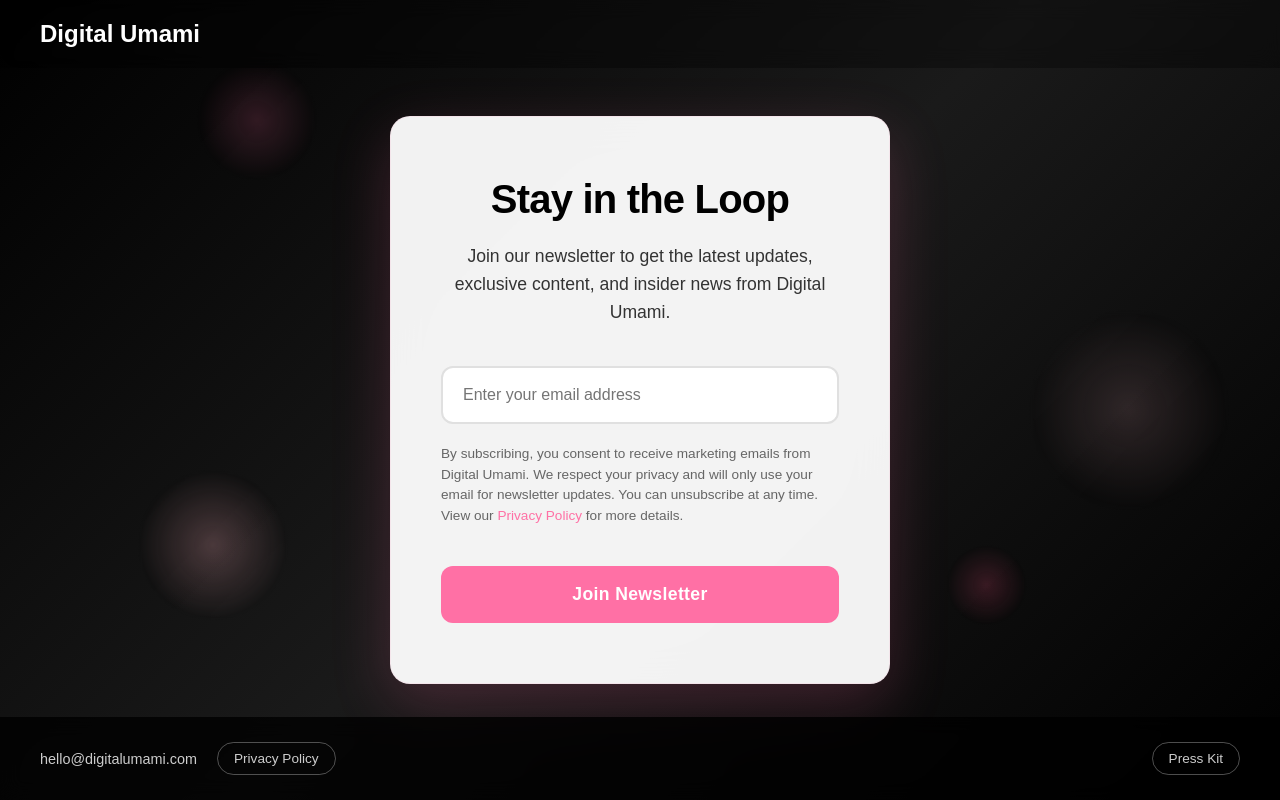
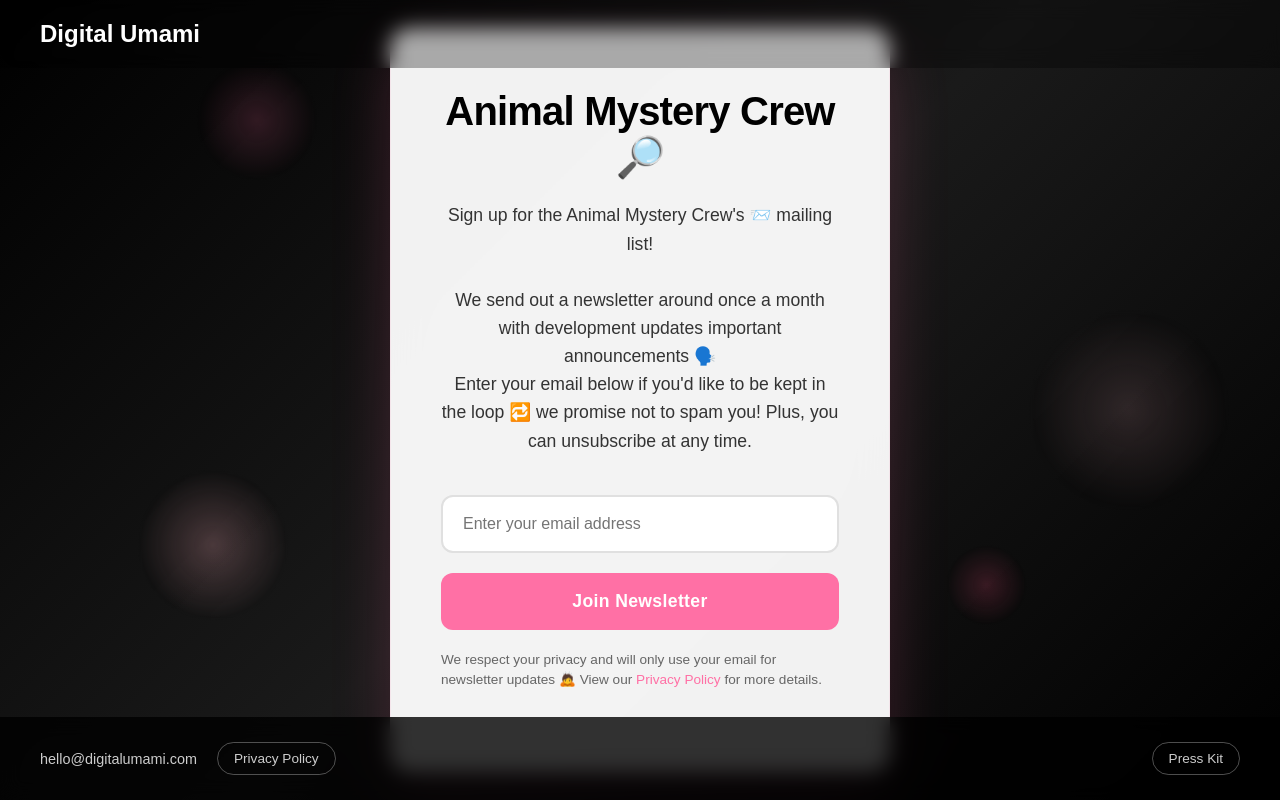
Before and after one commit to digitalumami/digitalumami.github.io, a plain HTML site: page index.html in a window 1280 px wide. Drawn offline with Linux system fonts and the light colour scheme; files whose address does not match are found by name; a web font is replaced by a local one.

Commit message:
[UPDATE] Page Text

```diff
--- a/index.html
+++ b/index.html
@@ -29,8 +29,13 @@
     <!-- Main Content -->
     <div class="main-container">
         <div class="signup-box">
-            <h1>Stay in the Loop</h1>
-            <p>Join our newsletter to get the latest updates, exclusive content, and insider news from Digital Umami.</p>
+            <h1>Animal Mystery Crew 🔎</h1>
+            <p>
+            Sign up for the Animal Mystery Crew's 📨 mailing list!
+            <br>
+            <br>We send out a newsletter around once a month with development updates important announcements 🗣️
+            <br>Enter your email below if you'd like to be kept in the loop 🔁 we promise not to spam you! Plus, you can unsubscribe at any time.
+        </p>
             <form class="email-form" id="signupForm">
                 <input
                     type="email"
@@ -39,10 +44,11 @@
                     required
                     id="emailInput"
                 >
+            <button type="submit" class="signup-btn">Join Newsletter</button>
                 <div class="consent-text">
-                    By subscribing, you consent to receive marketing emails from Digital Umami. We respect your privacy and will only use your email for newsletter updates. You can unsubscribe at any time. View our <a href="privacy-policy.html">Privacy Policy</a> for more details.
+                    We respect your privacy and will only use your email for newsletter updates 🙇 View our <a href="privacy-policy.html">Privacy Policy</a> for more details.
                 </div>
-                <button type="submit" class="signup-btn">Join Newsletter</button>
+
             </form>
         </div>
     </div>
```
